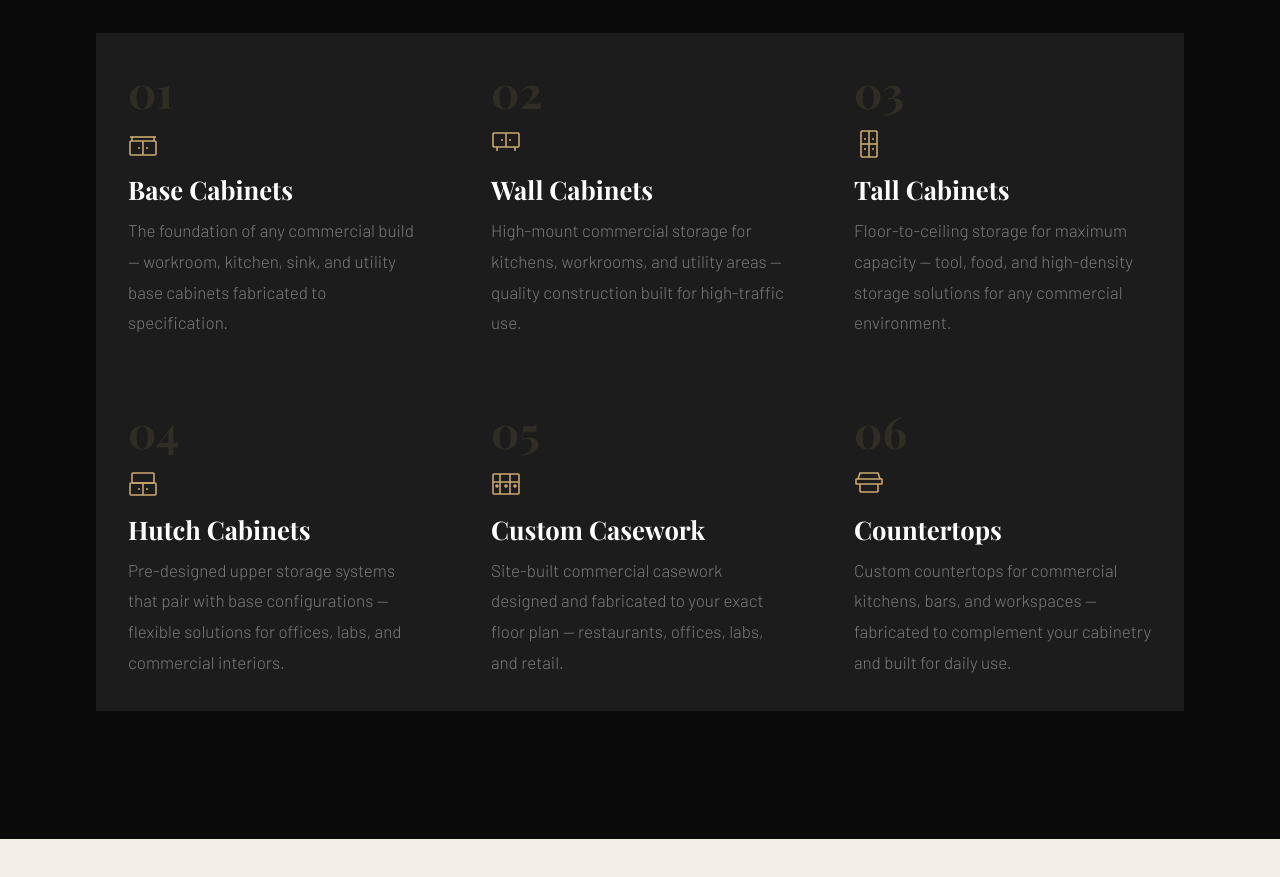
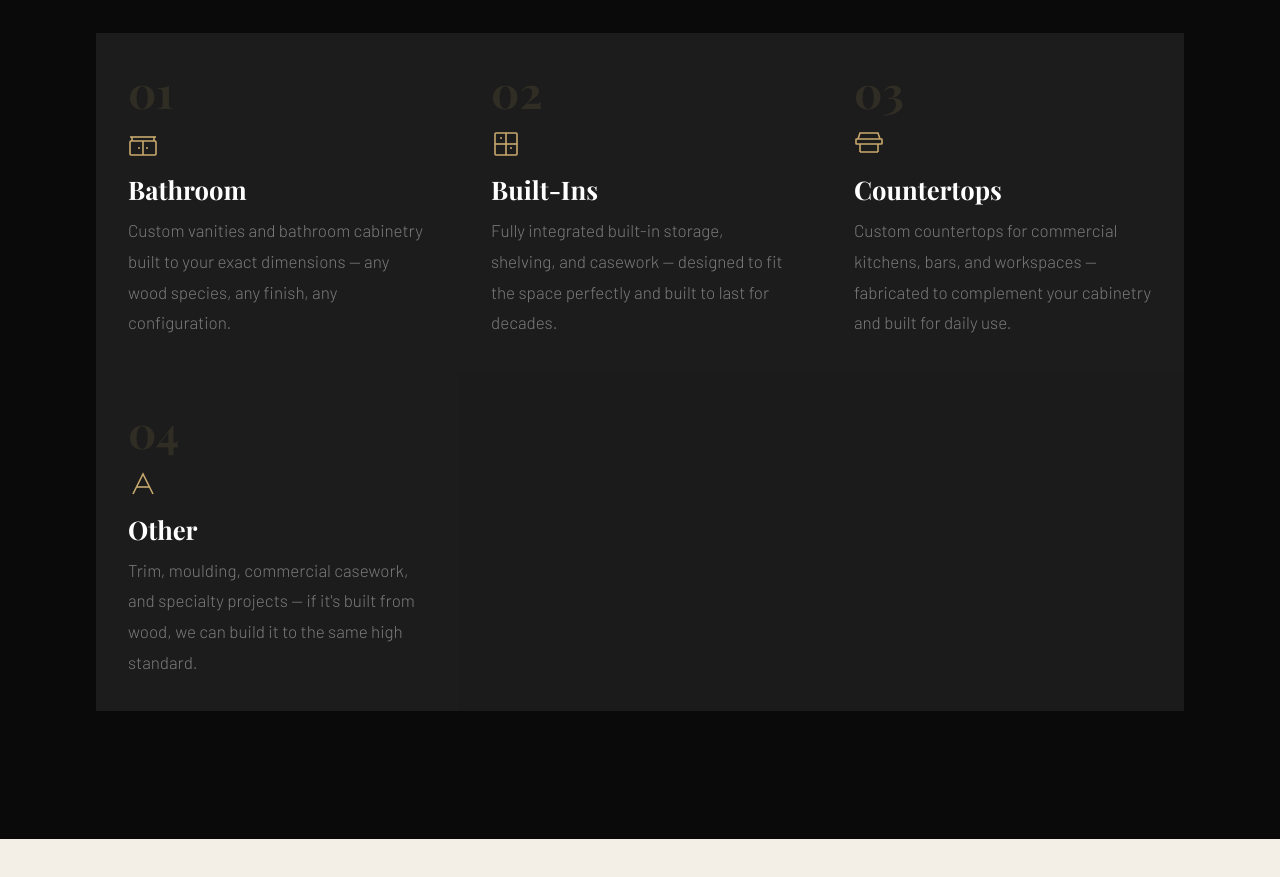
Before and after one commit to ndrhine-ops/Website-Practice, a plain HTML site: page index.html in a window 1280 px wide. Shown: the part 2260-3137 px from the top of the page. Drawn offline with nearby package versions, Linux system fonts and the light colour scheme; a web font is replaced by a local one.

Commit message:
Update homepage What We Do cards to match gallery categories
Replaced six commercial cabinet cards with Bathroom, Built-Ins,
Countertops, and Other to align with the gallery filter tabs.

Co-Authored-By: Claude Sonnet 4.6 <noreply@anthropic.com>

```diff
--- a/index.html
+++ b/index.html
@@ -271,38 +271,26 @@
       <div class="svc-card reveal">
         <div class="svc-card-num">01</div>
         <svg class="svc-card-icon" width="30" height="30" viewBox="0 0 30 30" fill="none" stroke="currentColor" stroke-width="1.6"><rect x="2" y="12" width="26" height="14" rx="1"/><line x1="15" y1="12" x2="15" y2="26"/><line x1="10" y1="19" x2="12" y2="19"/><line x1="18" y1="19" x2="20" y2="19"/><line x1="4" y1="12" x2="4" y2="8"/><line x1="26" y1="12" x2="26" y2="8"/><line x1="2" y1="8" x2="28" y2="8"/></svg>
-        <h3 class="h3">Base Cabinets</h3>
-        <p class="body-t">The foundation of any commercial build — workroom, kitchen, sink, and utility base cabinets fabricated to specification.</p>
+        <h3 class="h3">Bathroom</h3>
+        <p class="body-t">Custom vanities and bathroom cabinetry built to your exact dimensions — any wood species, any finish, any configuration.</p>
       </div>
       <div class="svc-card reveal d1">
         <div class="svc-card-num">02</div>
-        <svg class="svc-card-icon" width="30" height="30" viewBox="0 0 30 30" fill="none" stroke="currentColor" stroke-width="1.6"><rect x="2" y="4" width="26" height="14" rx="1"/><line x1="15" y1="4" x2="15" y2="18"/><line x1="10" y1="11" x2="12" y2="11"/><line x1="18" y1="11" x2="20" y2="11"/><line x1="6" y1="18" x2="6" y2="22"/><line x1="24" y1="18" x2="24" y2="22"/></svg>
-        <h3 class="h3">Wall Cabinets</h3>
-        <p class="body-t">High-mount commercial storage for kitchens, workrooms, and utility areas — quality construction built for high-traffic use.</p>
+        <svg class="svc-card-icon" width="30" height="30" viewBox="0 0 30 30" fill="none" stroke="currentColor" stroke-width="1.6"><rect x="4" y="4" width="22" height="22" rx="1"/><line x1="15" y1="4" x2="15" y2="26"/><line x1="4" y1="15" x2="26" y2="15"/><line x1="9" y1="9" x2="11" y2="9"/><line x1="19" y1="19" x2="21" y2="19"/></svg>
+        <h3 class="h3">Built-Ins</h3>
+        <p class="body-t">Fully integrated built-in storage, shelving, and casework — designed to fit the space perfectly and built to last for decades.</p>
       </div>
       <div class="svc-card reveal d2">
         <div class="svc-card-num">03</div>
-        <svg class="svc-card-icon" width="30" height="30" viewBox="0 0 30 30" fill="none" stroke="currentColor" stroke-width="1.6"><rect x="7" y="2" width="16" height="26" rx="1"/><line x1="15" y1="2" x2="15" y2="28"/><line x1="10" y1="10" x2="12" y2="10"/><line x1="18" y1="10" x2="20" y2="10"/><line x1="10" y1="20" x2="12" y2="20"/><line x1="18" y1="20" x2="20" y2="20"/><line x1="7" y1="15" x2="23" y2="15"/></svg>
-        <h3 class="h3">Tall Cabinets</h3>
-        <p class="body-t">Floor-to-ceiling storage for maximum capacity — tool, food, and high-density storage solutions for any commercial environment.</p>
-      </div>
-      <div class="svc-card reveal d1">
-        <div class="svc-card-num">04</div>
-        <svg class="svc-card-icon" width="30" height="30" viewBox="0 0 30 30" fill="none" stroke="currentColor" stroke-width="1.6"><rect x="2" y="14" width="26" height="12" rx="1"/><rect x="4" y="4" width="22" height="10" rx="1"/><line x1="15" y1="14" x2="15" y2="26"/><line x1="10" y1="20" x2="12" y2="20"/><line x1="18" y1="20" x2="20" y2="20"/></svg>
-        <h3 class="h3">Hutch Cabinets</h3>
-        <p class="body-t">Pre-designed upper storage systems that pair with base configurations — flexible solutions for offices, labs, and commercial interiors.</p>
-      </div>
-      <div class="svc-card reveal d2">
-        <div class="svc-card-num">05</div>
-        <svg class="svc-card-icon" width="30" height="30" viewBox="0 0 30 30" fill="none" stroke="currentColor" stroke-width="1.6"><rect x="2" y="5" width="26" height="20" rx="1"/><path d="M2 13h26M9 5v20M19 5v20"/><circle cx="6" cy="17" r="1" fill="currentColor"/><circle cx="15" cy="17" r="1" fill="currentColor"/><circle cx="24" cy="17" r="1" fill="currentColor"/></svg>
-        <h3 class="h3">Custom Casework</h3>
-        <p class="body-t">Site-built commercial casework designed and fabricated to your exact floor plan — restaurants, offices, labs, and retail.</p>
-      </div>
-      <div class="svc-card reveal d3">
-        <div class="svc-card-num">06</div>
         <svg class="svc-card-icon" width="30" height="30" viewBox="0 0 30 30" fill="none" stroke="currentColor" stroke-width="1.6"><path d="M4 10 L6 4 L24 4 L26 10"/><rect x="2" y="10" width="26" height="5" rx="0.5"/><path d="M6 15v8M24 15v8M6 23h18"/></svg>
         <h3 class="h3">Countertops</h3>
         <p class="body-t">Custom countertops for commercial kitchens, bars, and workspaces — fabricated to complement your cabinetry and built for daily use.</p>
+      </div>
+      <div class="svc-card reveal d3">
+        <div class="svc-card-num">04</div>
+        <svg class="svc-card-icon" width="30" height="30" viewBox="0 0 30 30" fill="none" stroke="currentColor" stroke-width="1.6"><path d="M5 25 L15 5 L25 25"/><line x1="8" y1="18" x2="22" y2="18"/></svg>
+        <h3 class="h3">Other</h3>
+        <p class="body-t">Trim, moulding, commercial casework, and specialty projects — if it's built from wood, we can build it to the same high standard.</p>
       </div>
     </div>
   </div>
```
